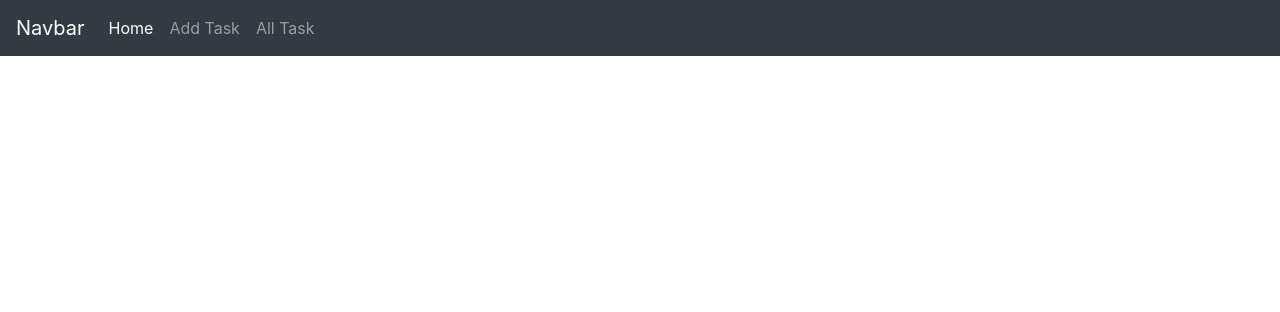
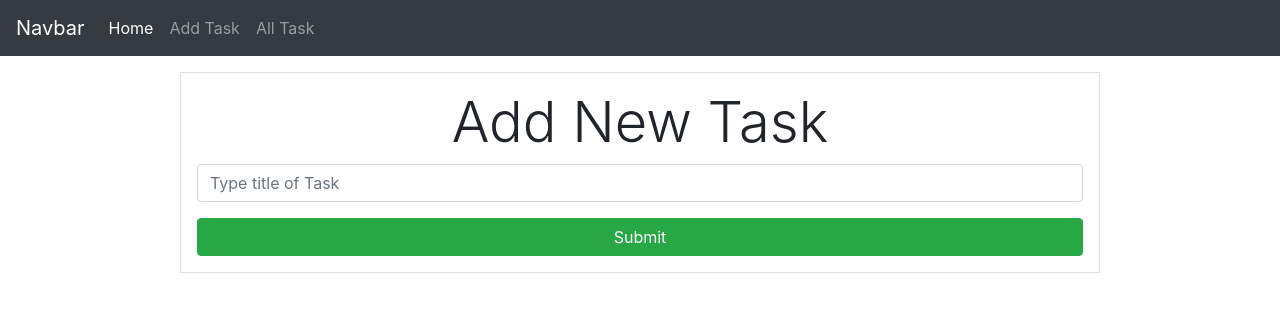
Before and after one commit to menanagy/TaskManagerList-React, a React (Create React App) app: page / in a window 1280 px wide. Shown: the top 312 px of the page. Built offline with nearby package versions, Linux system fonts and the light colour scheme.

Commit message:
Finish AddTask Html Code

```diff
--- a/src/App.js
+++ b/src/App.js
@@ -7,7 +7,13 @@ function App() {
     <div>
       {/* <h1 className="text-center display-5">Hello Mina</h1> */}
       <Navbar />
-
+      <div className="container">
+        <div className="row">
+            <div className="col-10 mx-auto">
+                <AddTask />
+            </div>
+        </div>
+      </div>
     </div>
   );
 }
--- a/src/Component/AddTask.js
+++ b/src/Component/AddTask.js
@@ -0,0 +1,15 @@
+import React from 'react'
+
+export default function AddTask() {
+    return (
+        <div>
+                <form className="border my-3 p-3">
+                        <div className="form-group">
+                            <h1 className="text-center display-4">Add New Task</h1>
+                            <input type="text" className="form-control" placeholder="Type title of Task" />
+                        </div>
+                        <button type="submit" className="btn btn-success btn-block">Submit</button>
+                </form>
+        </div>
+    )
+}
```
